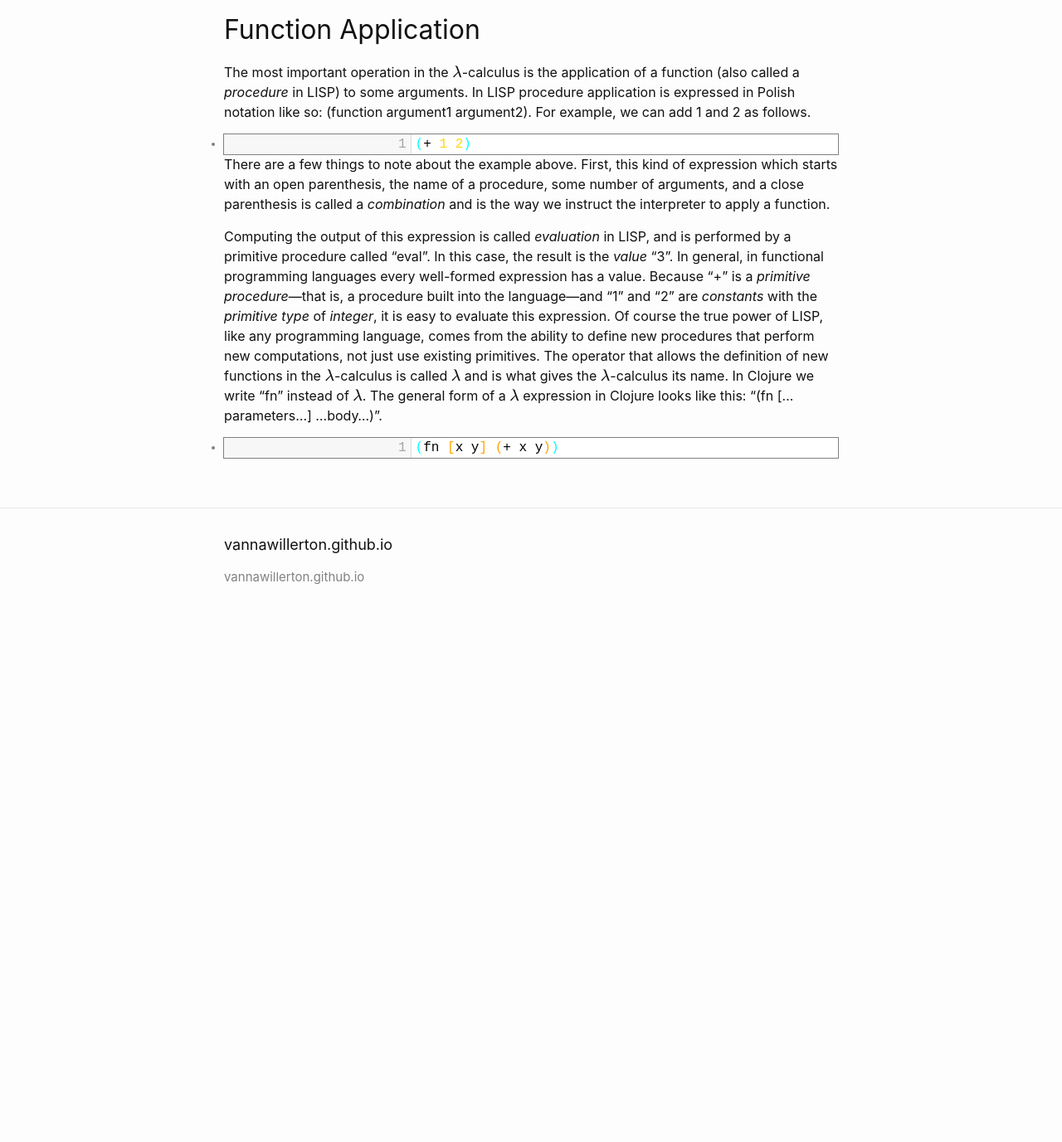
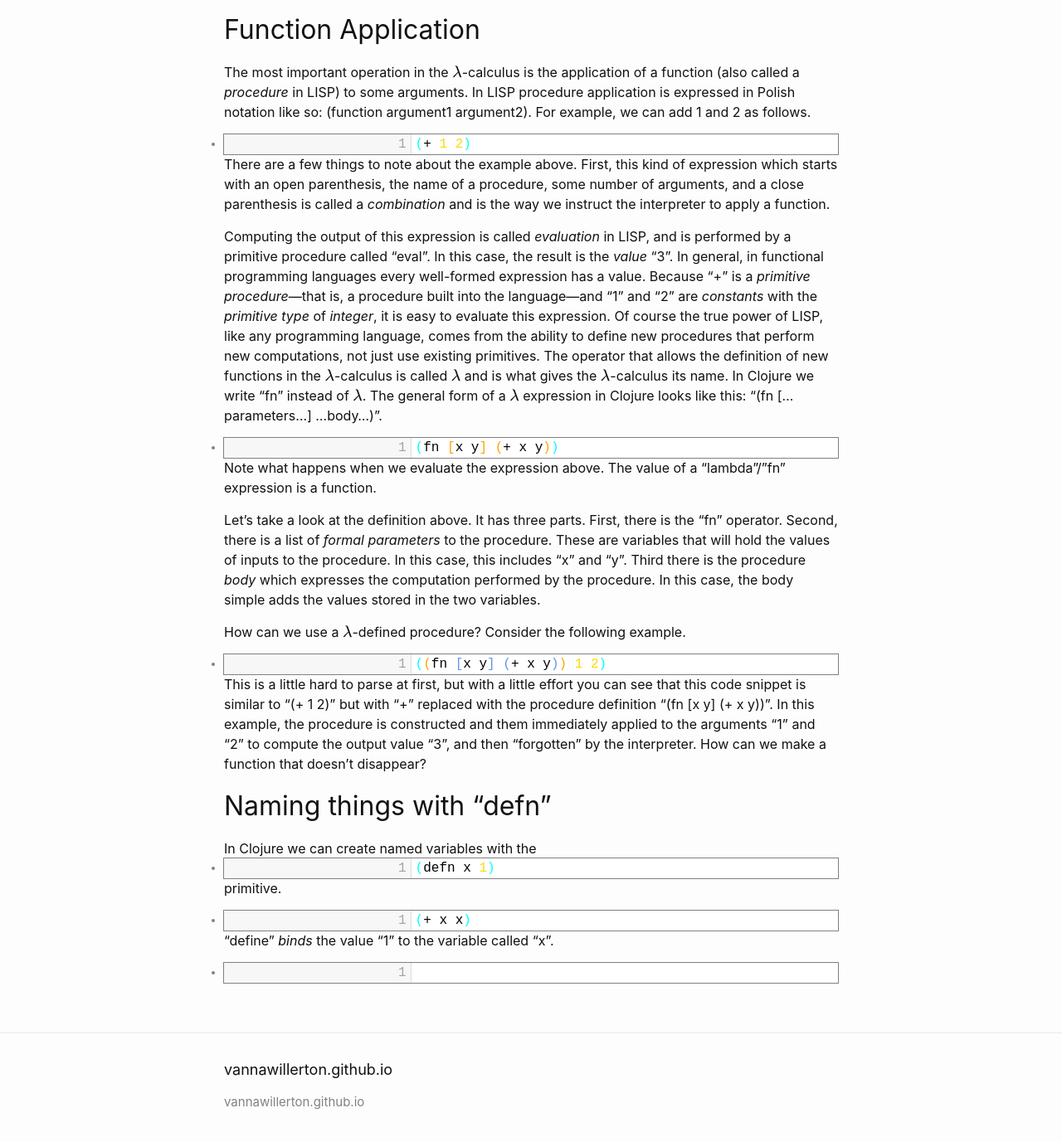
Before and after one commit to vannawillerton/vannawillerton.github.io, a Jekyll site: the page built from Lecture1.md, in a window 1280 px wide and 1400 px high, scrolled down 1805 px. Shown: the top 1377 px of the window at 83% size. Built offline with Jekyll 4.4.1, drawn with Linux system fonts in a browser that asks for light colours; our own code applies the rules of GitHub Pages for plain Markdown files; formulas are drawn with MathJax 3; before the commit the page ends 2572 px from its top, so only the background shows below that.

Commit message:
Update Lecture1.md

````diff
--- a/Lecture1.md
+++ b/Lecture1.md
@@ -40,3 +40,29 @@ Computing the output of this expression is called *evaluation* in LISP, and is p
 ```
 (fn [x y] (+ x y))
 ```
+
+Note what happens when we evaluate the expression above. The value of a "lambda"/"fn" expression is a function.
+
+Let's take a look at the definition above. It has three parts. First, there is the  "fn" operator. Second, there is a list of *formal parameters* to the procedure. These are variables that will hold the values of inputs to the procedure. In this case, this includes "x" and "y". Third there is the procedure *body* which expresses the computation performed by the procedure. In this case, the body simple adds the values stored in the two variables.
+
+How can we use a $$\lambda$$-defined procedure? Consider the following example.
+
+```
+((fn [x y] (+ x y)) 1 2)
+```
+
+This is a little hard to parse at first, but with a little effort you can see that this code snippet is similar to "(+ 1 2)" but with "+" replaced with the procedure definition "(fn [x y] (+ x y))". In this example, the procedure is constructed and them immediately applied to the arguments "1" and "2" to compute the output value "3", and then "forgotten" by the interpreter. How can we make a function that doesn't disappear?
+
+## Naming things with "defn"
+
+In Clojure we can create named variables with the `defn` primitive.
+
+```
+(defn x 1)
+```
+
+"define" *binds* the value "1" to the variable called "x".
+
+```
+(+ x x)
+```
````
